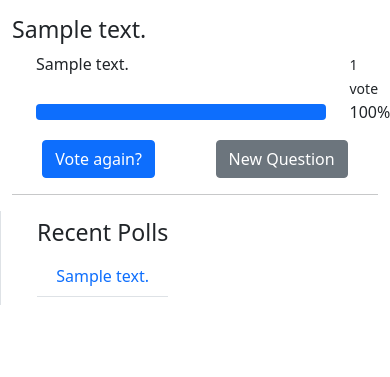
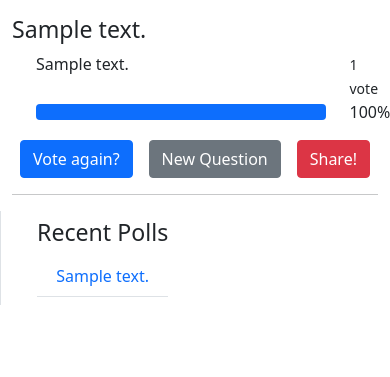
Before and after one commit to riggedCoinflip/mydjango, a Django app: page /polls/1/results/ in a window 390 px wide. Shown: the part 56-433 px from the top of the page. Run offline with Django 3.2, Linux system fonts and the light colour scheme; tables that the repository leaves empty hold one stand-in row (values such as "Sample post"); some libraries are stand-ins or nearby versions.

Commit message:
create new button share (not functional atm)

```diff
--- a/core/templates/core/base.html
+++ b/core/templates/core/base.html
@@ -8,11 +8,10 @@
 
   {% include 'favicon.html' %}
 
-  {% block stylesheets %}
-    <!-- Bootstrap CSS -->
-    <link href="https://cdn.jsdelivr.net/npm/bootstrap@5.0.0-beta1/dist/css/bootstrap.min.css" rel="stylesheet"
-          integrity="sha384-giJF6kkoqNQ00vy+HMDP7azOuL0xtbfIcaT9wjKHr8RbDVddVHyTfAAsrekwKmP1" crossorigin="anonymous">
-  {% endblock %}
+  <!-- Bootstrap CSS -->
+  <link href="https://cdn.jsdelivr.net/npm/bootstrap@5.0.0-beta1/dist/css/bootstrap.min.css" rel="stylesheet"
+        integrity="sha384-giJF6kkoqNQ00vy+HMDP7azOuL0xtbfIcaT9wjKHr8RbDVddVHyTfAAsrekwKmP1" crossorigin="anonymous">
+  {% block stylesheets %}{% endblock %}
 
   <title>{% block title %} myDjango {% endblock %}</title>
 
@@ -31,8 +30,9 @@
   <div class="container-fluid">
     <div class="row py-3">
       <!-- empty col for centering -->
-      <div class="col-sm-0 col-md-2"></div>
-      <div class="content col-sm-12 col-md-8" id="content">
+      <div class="col-0 col-md-2"></div>
+
+      <div class="content col-12 col-md-8" id="content">
         {% block content %}{% endblock %}
       </div>
       <!-- hr only on small devices -->
@@ -47,7 +47,6 @@
 
 {% include 'core/footer.html' %}
 
-
 <!-- Bootstrap Bundle with Popper -->
 <script src="https://cdn.jsdelivr.net/npm/bootstrap@5.0.0-beta1/dist/js/bootstrap.bundle.min.js"
         integrity="sha384-ygbV9kiqUc6oa4msXn9868pTtWMgiQaeYH7/t7LECLbyPA2x65Kgf80OJFdroafW"
--- /dev/null
+++ b/polls/static/polls/js/share.js
@@ -0,0 +1,14 @@
+function copyToClipboard() {
+  /* Get the text field */
+  let copyText = document.getElementById("copyToClipboard");
+
+  /* Select the text field */
+  copyText.select();
+  copyText.setSelectionRange(0, 99999); /* For mobile devices */
+
+  /* Copy the text inside the text field */
+  document.execCommand("copy");
+
+  /* Alert the copied text */
+  alert("Copied the text: " + copyText.value);
+}
--- /dev/null
+++ b/polls/static/polls/js/tooltips.js
@@ -0,0 +1,4 @@
+var popoverTriggerList = [].slice.call(document.querySelectorAll('[data-bs-toggle="popover"]'))
+var popoverList = popoverTriggerList.map(function (popoverTriggerEl) {
+    return new bootstrap.Popover(popoverTriggerEl)
+})
--- a/polls/templates/polls/results.html
+++ b/polls/templates/polls/results.html
@@ -1,4 +1,5 @@
 {% extends "polls/base_with_sidebar.html" %}
+{% load static %}
 {% load filters %}
 {% load mathfilters %}
 
@@ -43,8 +44,16 @@
   <div class="d-flex justify-content-around">
     {% include "polls/button_to_detail.html" %}
     {% include "polls/button_to_index.html" %}
+    {% include "polls/share.html" %}
   </div>
 
 
 
 {% endblock %}
+
+{% block scripts %}
+  <!-- activate tooltips -->
+  <script src="{% static 'polls/js/tooltips.js' %}"></script>
+  <!-- copy to clipboard onclick -->
+  <script src="{% static 'polls/js/share.js' %}"></script>
+{% endblock %}
--- /dev/null
+++ b/polls/templates/polls/share.html
@@ -0,0 +1,17 @@
+<div>
+  <button id='copyToClipboard' type="button" class="btn btn-danger" data-bs-toggle="popover" title="Copy URL"
+          data-bs-html="true" data-bs-sanitize="false"
+          data-bs-content="
+    <h1> works1gggggggggggggggggggggggggg </h1>
+    <div>works2</div>
+    <span>works3</span>
+    <em>works4</em>
+    <input type='text' value='does not work' id='myInput'>
+    <button type='button' onclick='copyToClipboard()'>does not work</button>
+    hgzubi
+  ">
+    Share!
+  </button>
+</div>
+<!-- <input type='text' value='{{ request.build_absolute_uri }}' id='myInput'>
+    <button onclick='copyToClipboard()'>Copy text</button>" -->
```
Also changed, not shown: polls/templates/polls/detail.html (+8 -0 lines).
